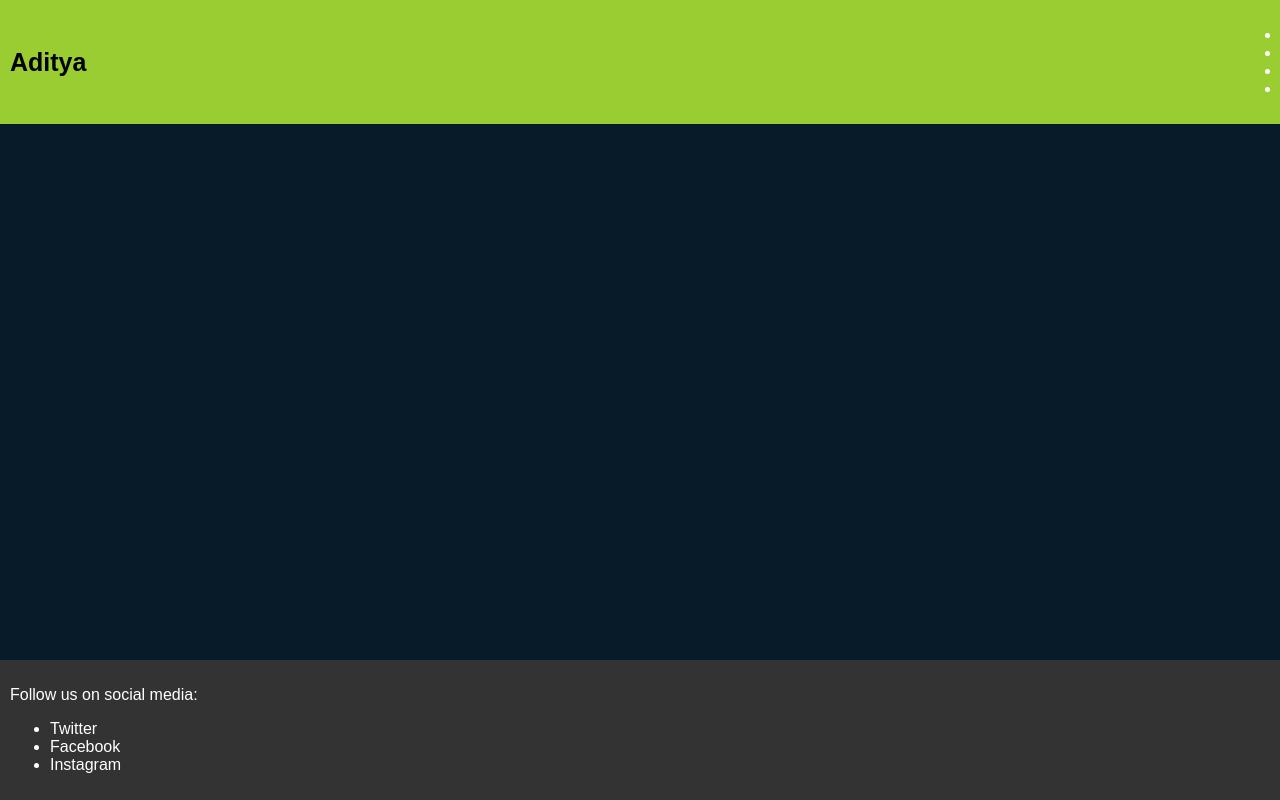
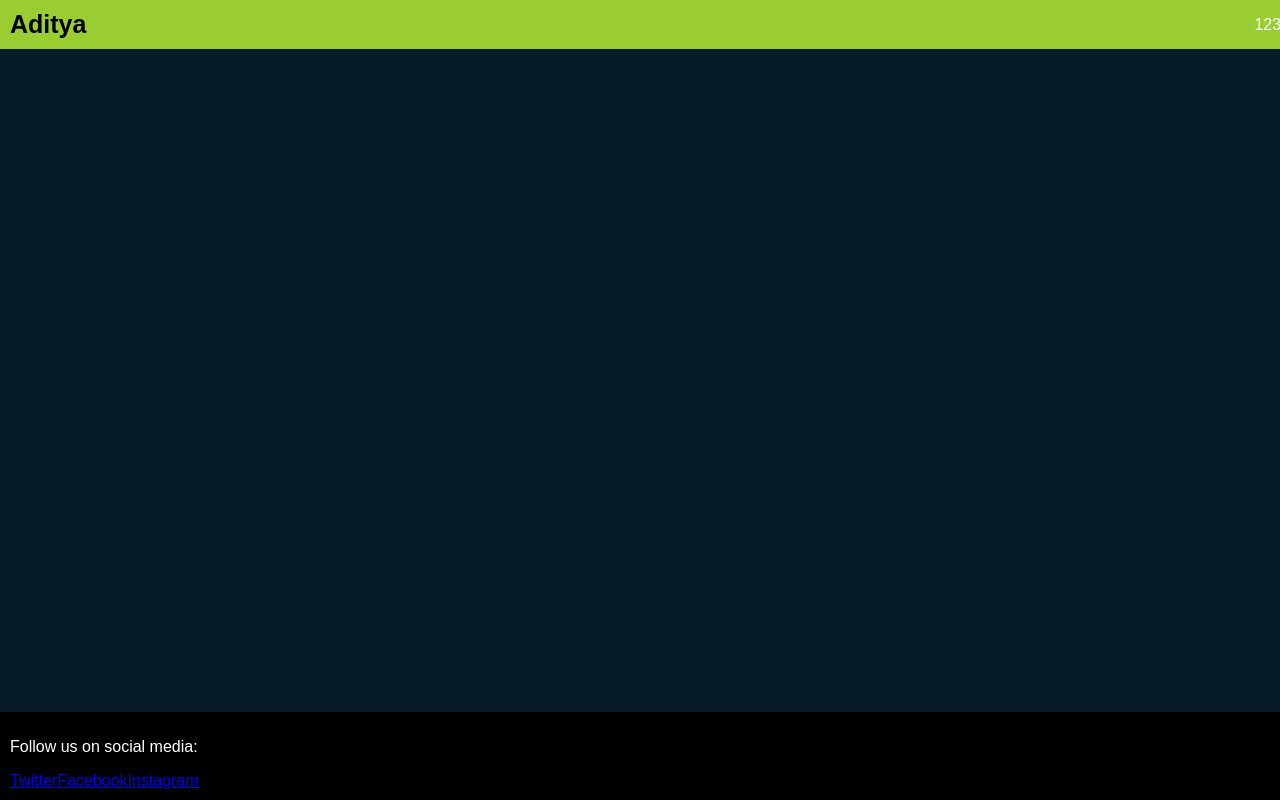
Before and after one commit to Aditya9246/first-normal-website, a plain HTML site: page index.html in a window 1280 px wide. Drawn offline with Linux system fonts and the light colour scheme.

Commit message:
hiiiiiiii

```diff
--- a/index.html
+++ b/index.html
@@ -8,7 +8,7 @@
 </head>
 <body>
     <header class="header">
-        <a class="logo">Aditya</a>
+        <a href=index.html class="logo">Aditya</a>
         <nav>
             <ul>
                 <li>1</li>
--- a/styles.css
+++ b/styles.css
@@ -26,17 +26,18 @@ header {
     font-weight:800;
 }
 
-.navbar{
-
+ul {
+    list-style-type: none;
+    margin: 0;
+    padding: 0;
 }
 
-
-main {
-    padding: 20px;
+li{
+    float:left;
 }
 
 footer {
-    background-color: #333;
+    background-color: black;
     color: white;
     text-align: left;
     padding: 10px;
@@ -44,11 +45,3 @@ footer {
     bottom: 0;
     width: 100%;
 }
-
-
-footer a {
-    color: white;
-    text-decoration: none;
-}
-
-/* Add more styling as needed */
```
